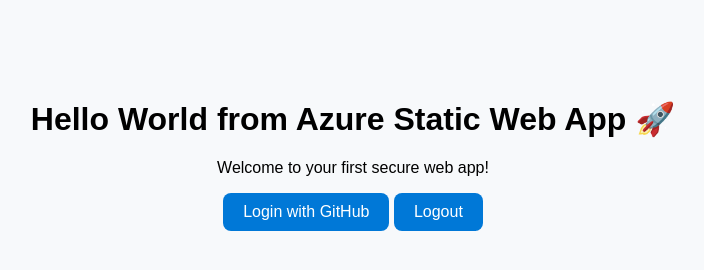
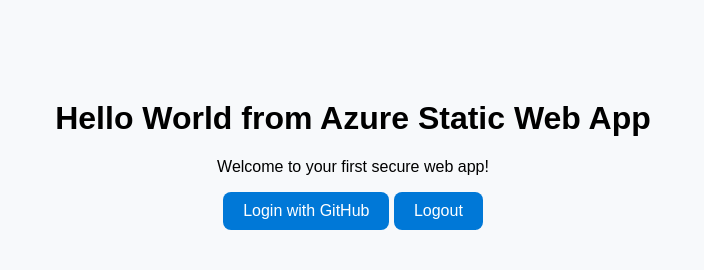
Before and after one commit to poorvappp/hello-world-app, a plain HTML site: page index.html in a window 1280 px wide. Shown: the whole page, without its empty margins (287-991 px from the left). Drawn offline with Linux system fonts and the light colour scheme.

Commit message:
Update index.html

```diff
--- a/index.html
+++ b/index.html
@@ -24,7 +24,7 @@
   </style>
 </head>
 <body>
-  <h1>Hello World from Azure Static Web App 🚀</h1>
+  <h1>Hello World from Azure Static Web App </h1>
   <p>Welcome to your first secure web app!</p>
 
   <div id="auth-buttons">
```
